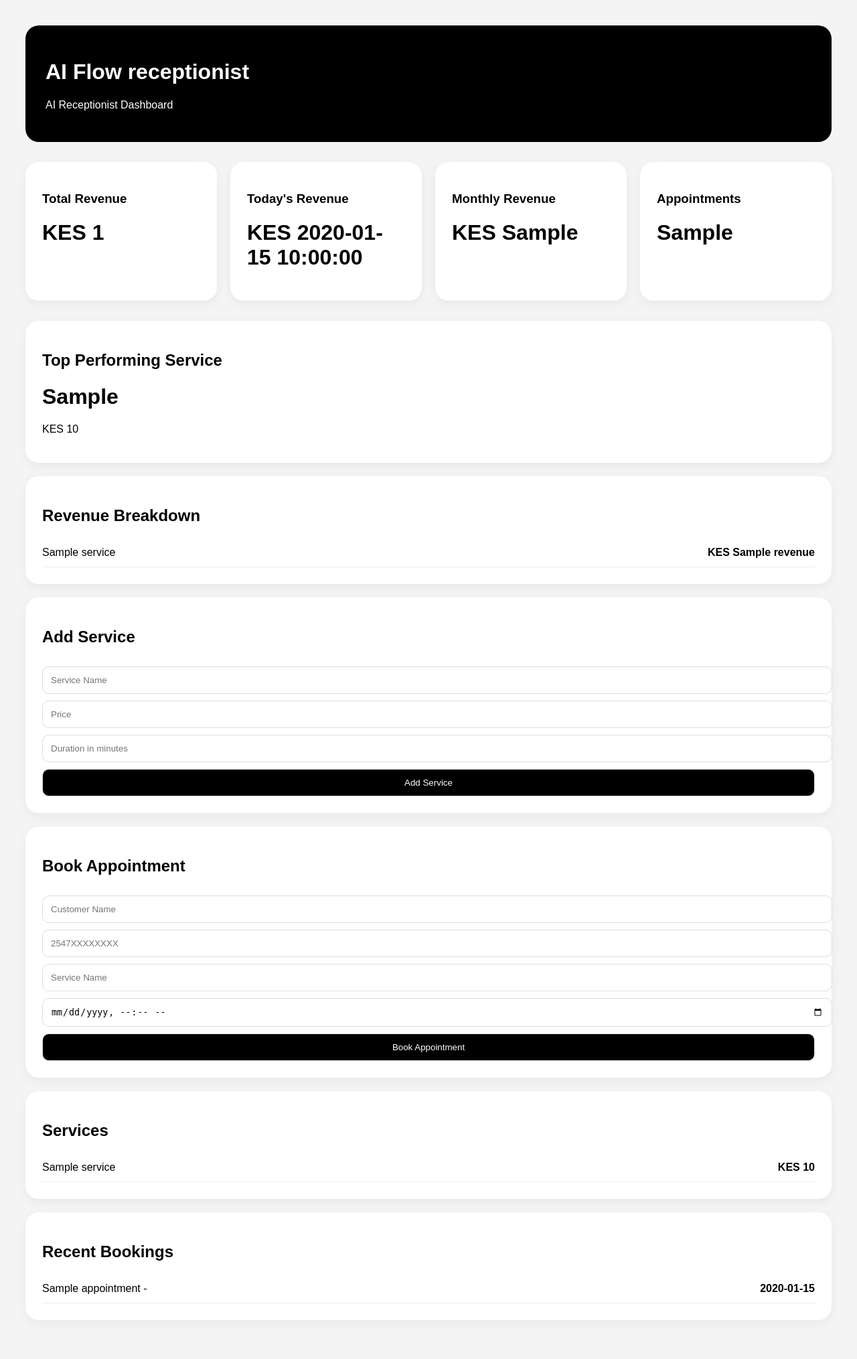
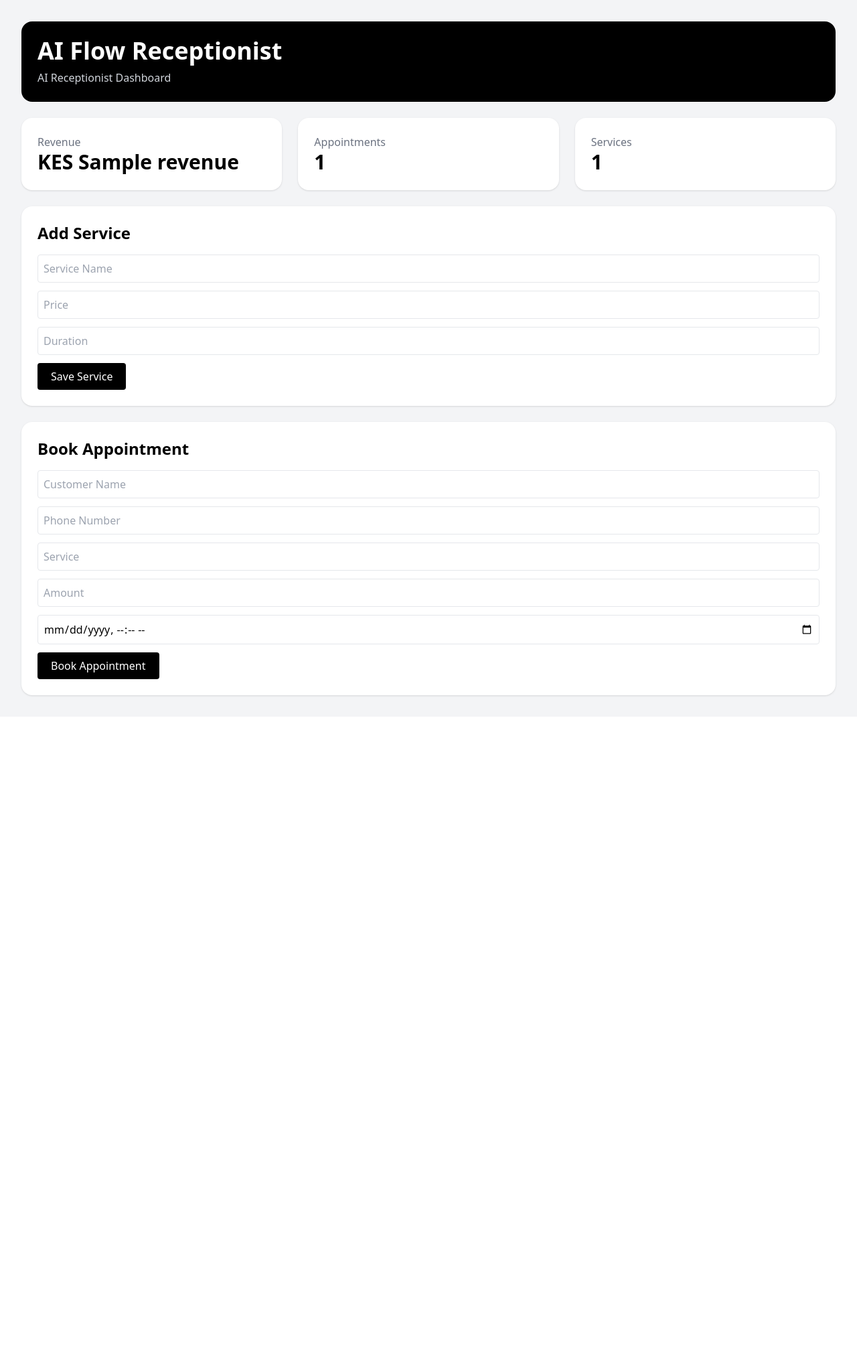
Before and after one commit to rachaelwanja/whatsapp-ai-bot-254, a Flask app: template templates/dashboard.html in a window 1280 px wide. Shown: the whole page at 67% size. After the commit the page ends 1042 px from the top, so only its background shows below. Run offline with Flask 3, Linux system fonts and the light colour scheme; tables that the repository leaves empty hold one stand-in row (values such as "Sample post"); the template is opened without the code that fills it: values that come from a table or form of the project are taken from there, most other values are stand-ins (such as "Sample title", 1, 10 or a date in 2020); some libraries are stand-ins or nearby versions.

Commit message:
Update dashboard.html

```diff
--- a/templates/dashboard.html
+++ b/templates/dashboard.html
@@ -1,204 +1,73 @@
 <!DOCTYPE html>
 <html>
 <head>
-
-    <title>FlowAI Dashboard</title>
-
-    <style>
-
-        body {
-
-            font-family: Arial;
-
-            background: #f4f4f4;
-
-            padding: 30px;
-
-        }
-
-        .header {
-
-            background: black;
-
-            color: white;
-
-            padding: 30px;
-
-            border-radius: 20px;
-
-            margin-bottom: 30px;
-
-        }
-
-        .stats-grid {
-
-            display: grid;
-
-            grid-template-columns: repeat(auto-fit, minmax(220px, 1fr));
-
-            gap: 20px;
-
-            margin-bottom: 30px;
-
-        }
-
-        .stat-card {
-
-            background: white;
-
-            padding: 25px;
-
-            border-radius: 20px;
-
-            box-shadow: 0 5px 15px rgba(0,0,0,0.05);
-
-        }
-
-        .analytics-card {
-
-            background: white;
-
-            padding: 25px;
-
-            border-radius: 20px;
-
-            margin-bottom: 20px;
-
-            box-shadow: 0 5px 15px rgba(0,0,0,0.05);
-
-        }
-
-        .revenue-row {
-
-            display: flex;
-
-            justify-content: space-between;
-
-            padding: 12px 0;
-
-            border-bottom: 1px solid #eee;
-
-        }
-
-        .card {
-
-            background: white;
-
-            padding: 25px;
-
-            border-radius: 20px;
-
-            margin-bottom: 20px;
-
-            box-shadow: 0 5px 15px rgba(0,0,0,0.05);
-
-        }
-
-        input, button {
-
-            width: 100%;
-
-            padding: 12px;
-
-            margin-top: 10px;
-
-            border-radius: 10px;
-
-            border: 1px solid #ddd;
-
-        }
-
-        button {
-
-            background: black;
-
-            color: white;
-
-            cursor: pointer;
-
-        }
-
-    </style>
-
+    <title>Dashboard — FlowAI</title>
+    <script src="https://cdn.tailwindcss.com"></script>
 </head>
 
-<body>
+<body class="bg-gray-100">
 
-    <div class="header">
+<div class="p-8">
 
-        <h1>AI Flow receptionist</h1>
+    <div class="bg-black text-white rounded-2xl p-6 mb-6">
 
-        <p>AI Receptionist Dashboard</p>
+        <h1 class="text-4xl font-bold">
+            AI Flow Receptionist
+        </h1>
+
+        <p class="text-gray-300 mt-2">
+            AI Receptionist Dashboard
+        </p>
 
     </div>
 
-    <div class="stats-grid">
+    <div class="grid grid-cols-3 gap-6 mb-6">
 
-        <div class="stat-card">
+        <div class="bg-white rounded-2xl p-6 shadow">
 
-            <h3>Total Revenue</h3>
+            <h3 class="text-gray-500">
+                Revenue
+            </h3>
 
-            <h1>KES {{ total_revenue }}</h1>
+            <p class="text-3xl font-bold">
+                KES {{ revenue }}
+            </p>
 
         </div>
 
-        <div class="stat-card">
+        <div class="bg-white rounded-2xl p-6 shadow">
 
-            <h3>Today's Revenue</h3>
+            <h3 class="text-gray-500">
+                Appointments
+            </h3>
 
-            <h1>KES {{ today_revenue }}</h1>
+            <p class="text-3xl font-bold">
+                {{ appointments|length }}
+            </p>
 
         </div>
 
-        <div class="stat-card">
+        <div class="bg-white rounded-2xl p-6 shadow">
 
-            <h3>Monthly Revenue</h3>
+            <h3 class="text-gray-500">
+                Services
+            </h3>
 
-            <h1>KES {{ monthly_revenue }}</h1>
-
-        </div>
-
-        <div class="stat-card">
-
-            <h3>Appointments</h3>
-
-            <h1>{{ completed_appointments }}</h1>
+            <p class="text-3xl font-bold">
+                {{ services|length }}
+            </p>
 
         </div>
 
     </div>
 
-    <div class="analytics-card">
+    <!-- SERVICES -->
 
-        <h2>Top Performing Service</h2>
+    <div class="bg-white rounded-2xl p-6 shadow mb-6">
 
-        <h1>{{ top_service }}</h1>
-
-        <p>KES {{ top_service_amount }}</p>
-
-    </div>
-
-    <div class="analytics-card">
-
-        <h2>Revenue Breakdown</h2>
-
-        {% for service, revenue in service_revenue.items() %}
-
-            <div class="revenue-row">
-
-                <span>{{ service }}</span>
-
-                <strong>KES {{ revenue }}</strong>
-
-            </div>
-
-        {% endfor %}
-
-    </div>
-
-    <div class="card">
-
-        <h2>Add Service</h2>
+        <h2 class="text-2xl font-bold mb-4">
+            Add Service
+        </h2>
 
         <form action="/add-service" method="POST">
 
@@ -206,36 +75,38 @@
                 type="text"
                 name="name"
                 placeholder="Service Name"
-                required
+                class="border p-2 rounded w-full mb-3"
             >
 
             <input
                 type="number"
                 name="price"
                 placeholder="Price"
-                required
+                class="border p-2 rounded w-full mb-3"
             >
 
             <input
                 type="number"
                 name="duration"
-                placeholder="Duration in minutes"
-                required
+                placeholder="Duration"
+                class="border p-2 rounded w-full mb-3"
             >
 
-            <button type="submit">
-
-                Add Service
-
+            <button class="bg-black text-white px-5 py-2 rounded">
+                Save Service
             </button>
 
         </form>
 
     </div>
 
-    <div class="card">
+    <!-- APPOINTMENTS -->
 
-        <h2>Book Appointment</h2>
+    <div class="bg-white rounded-2xl p-6 shadow">
+
+        <h2 class="text-2xl font-bold mb-4">
+            Book Appointment
+        </h2>
 
         <form action="/add-appointment" method="POST">
 
@@ -243,94 +114,45 @@
                 type="text"
                 name="customer_name"
                 placeholder="Customer Name"
-                required
+                class="border p-2 rounded w-full mb-3"
             >
 
             <input
                 type="text"
                 name="customer_phone"
-                placeholder="2547XXXXXXXX"
-                required
+                placeholder="Phone Number"
+                class="border p-2 rounded w-full mb-3"
             >
 
             <input
                 type="text"
-                name="service_name"
-                placeholder="Service Name"
-                required
+                name="service"
+                placeholder="Service"
+                class="border p-2 rounded w-full mb-3"
+            >
+
+            <input
+                type="number"
+                name="amount"
+                placeholder="Amount"
+                class="border p-2 rounded w-full mb-3"
             >
 
             <input
                 type="datetime-local"
                 name="appointment_time"
-                required
+                class="border p-2 rounded w-full mb-3"
             >
 
-            <button type="submit">
-
+            <button class="bg-black text-white px-5 py-2 rounded">
                 Book Appointment
-
             </button>
 
         </form>
 
     </div>
 
-    <div class="card">
-
-        <h2>Services</h2>
-
-        {% for service in services %}
-
-            <div class="revenue-row">
-
-                <span>
-
-                    {{ service.name }}
-
-                </span>
-
-                <strong>
-
-                    KES {{ service.price }}
-
-                </strong>
-
-            </div>
-
-        {% endfor %}
-
-    </div>
-
-    <div class="card">
-
-        <h2>Recent Bookings</h2>
-
-        {% for appointment in appointments %}
-
-            <div class="revenue-row">
-
-                <span>
-
-                    {{ appointment.customer_name }}
-
-                    -
-
-                    {{ appointment.service_name }}
-
-                </span>
-
-                <strong>
-
-                    {{ appointment.appointment_time }}
-
-                </strong>
-
-            </div>
-
-        {% endfor %}
-
-    </div>
+</div>
 
 </body>
 </html>
```
